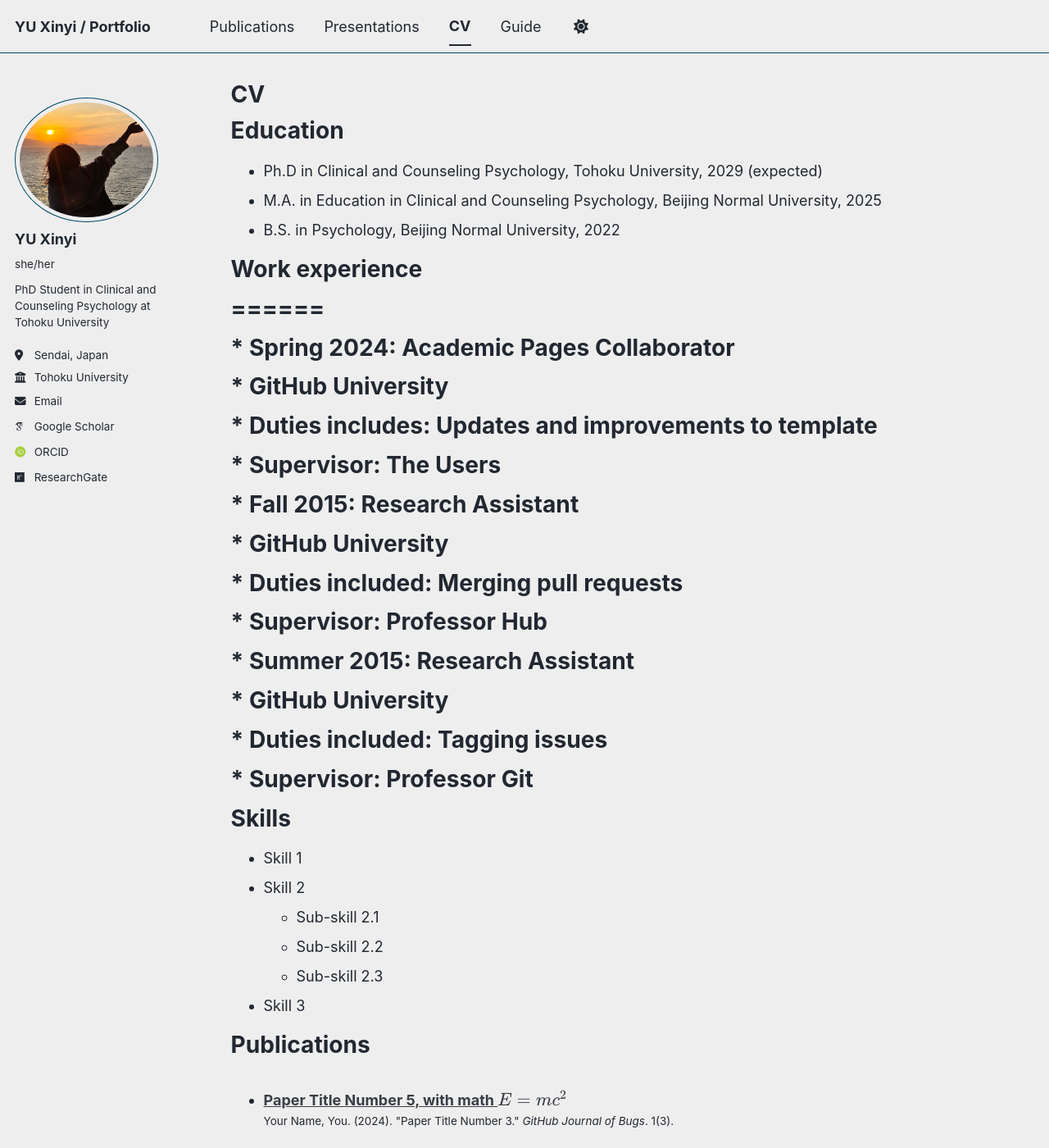
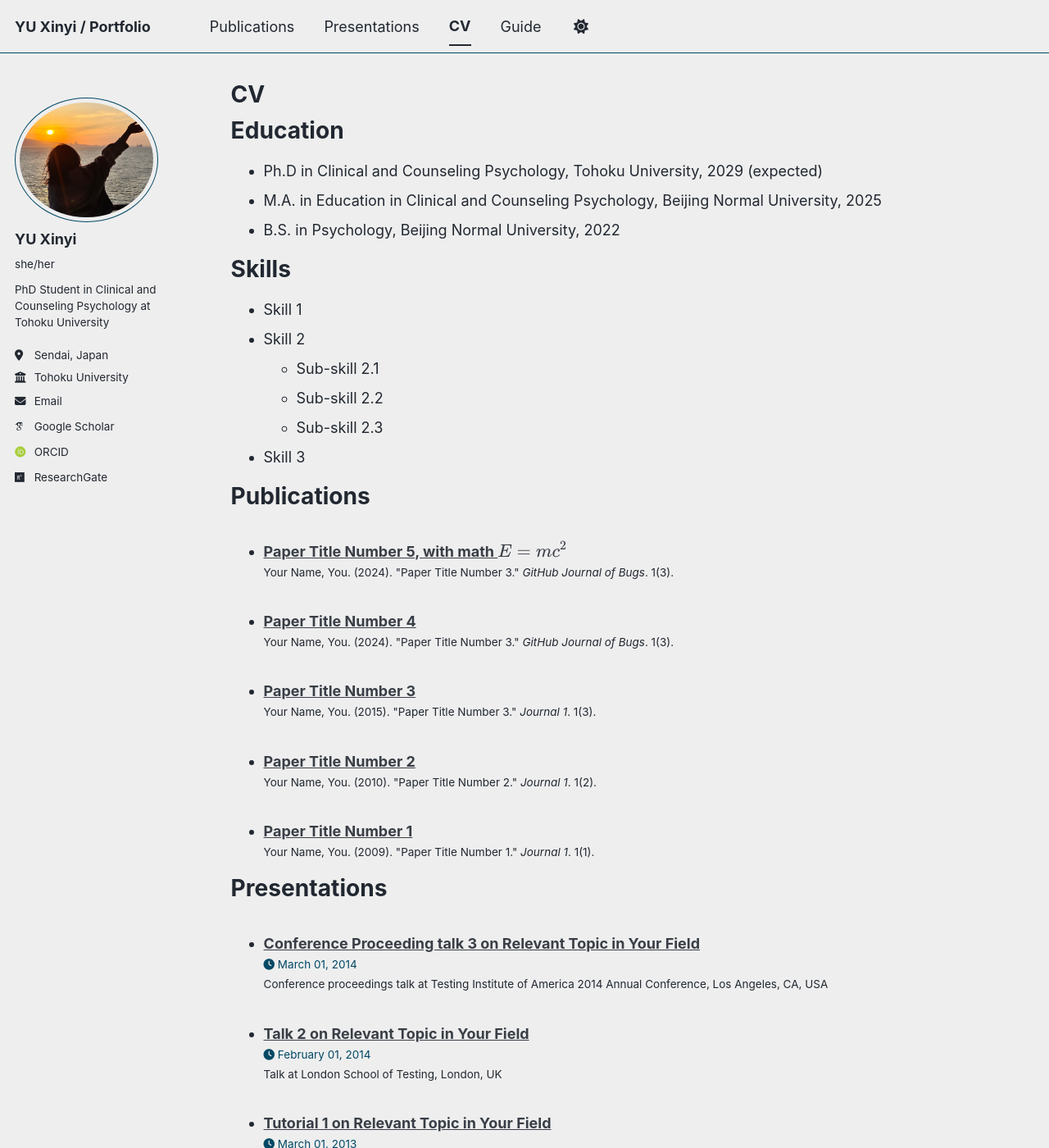
Before and after one commit to north119/north119.github.io, a Jekyll site: the page built from _pages/cv.md, in a window 1280 px wide and 1400 px high. Shown: the whole window at 82% size. Built offline with Jekyll 4.4.1, drawn with Linux system fonts in a browser that asks for light colours; some web fonts are replaced; a script bundle is joined from its source files by our own code; library files that are not in the unit come from our copies; some of the changed text lies outside the part shown.

Commit message:
Update cv.md

```diff
--- a/_pages/cv.md
+++ b/_pages/cv.md
@@ -14,23 +14,6 @@ Education
 * Ph.D in Clinical and Counseling Psychology, Tohoku University, 2029 (expected)
 * M.A. in Education in Clinical and Counseling Psychology, Beijing Normal University, 2025
 * B.S. in Psychology, Beijing Normal University, 2022
-
-# Work experience
-# ======
-# * Spring 2024: Academic Pages Collaborator
-#  * GitHub University
-#  * Duties includes: Updates and improvements to template
-#  * Supervisor: The Users
-
-# * Fall 2015: Research Assistant
-#  * GitHub University
-#  * Duties included: Merging pull requests
-#  * Supervisor: Professor Hub
-
-# * Summer 2015: Research Assistant
-#  * GitHub University
-#  * Duties included: Tagging issues
-#  * Supervisor: Professor Git
 
 Skills
 ======
@@ -52,13 +35,3 @@ Presentations
   <ul>{% for post in site.talks reversed %}
     {% include archive-single-talk-cv.html  %}
   {% endfor %}</ul>
-
-# Teaching
-# ======
-#  <ul>{% for post in site.teaching reversed %}
-#    {% include archive-single-cv.html %}
-#  {% endfor %}</ul>
-
-# Service and leadership
-# ======
-# * Currently signed in to 43 different slack teams
```
